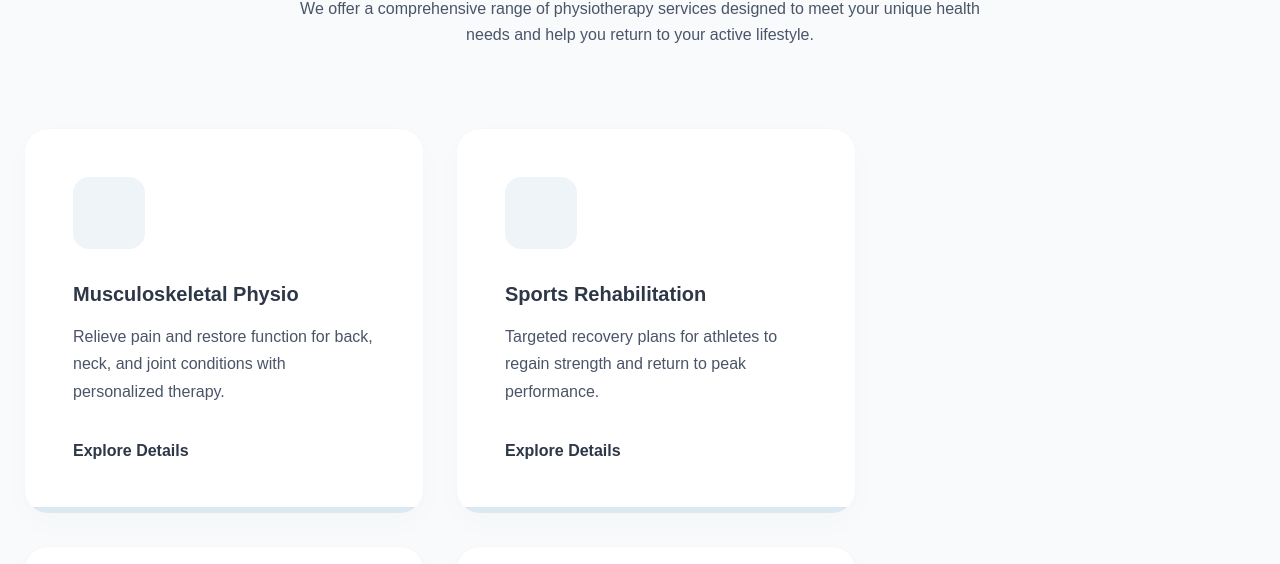
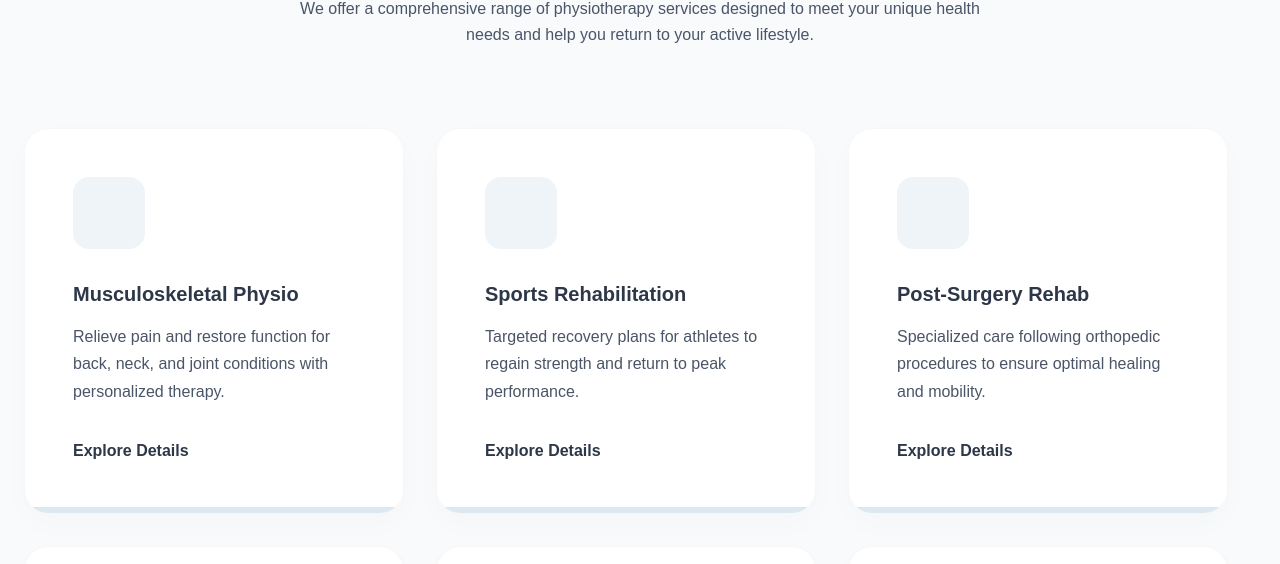
Before and after one commit to thatipallyvinodkumar167/Physiotattva, a React (Create React App) app: page / in a window 1280 px wide. Shown: the part 1818-2382 px from the top of the page. Built offline with nearby package versions, Linux system fonts and the light colour scheme; some icons are missing.

Commit message:
Fix grid columns and card widths for Services and Treatments pages

```diff
--- a/src/pages/ServicesPage.jsx
+++ b/src/pages/ServicesPage.jsx
@@ -79,7 +79,7 @@ const Services = ({ limit }) => {
                 {/* Services Grid */}
                 <Grid container spacing={4}>
                     {displayedServices.map((service, index) => (
-                        <Grid item xs={12} sm={4} md={4} key={index}>
+                        <Grid item xs={12} sm={6} md={4} lg={4} key={index}>
                             <motion.div
                                 initial={{ opacity: 0, y: 30 }}
                                 whileInView={{ opacity: 1, y: 0 }}
@@ -89,7 +89,7 @@ const Services = ({ limit }) => {
                             >
                                 <Card
                                     sx={{
-                                        maxWidth: 400,
+                                        maxWidth: 380,
                                         width: '100%',
                                         mx: 'auto',
                                         position: 'relative',
--- a/src/pages/TreatmentsPage.jsx
+++ b/src/pages/TreatmentsPage.jsx
@@ -104,7 +104,7 @@ const TreatmentsPage = () => {
                 <Container maxWidth="lg">
                     <Grid container spacing={4}>
                         {treatments.map((treatment, index) => (
-                            <Grid item xs={12} sm={6} lg={4} key={index} display="flex" justifyContent="center">
+                            <Grid item xs={12} sm={6} md={4} lg={4} key={index} display="flex" justifyContent="center">
                                 <motion.div
                                     initial={{ opacity: 0, y: 20 }}
                                     whileInView={{ opacity: 1, y: 0 }}
@@ -115,7 +115,8 @@ const TreatmentsPage = () => {
                                     <Card
                                         sx={{
                                             maxWidth: 360,
-                                            height: '100%',
+                                            width: '100%',
+                                            height: '100%',      // 🔒 equal height
                                             display: 'flex',
                                             flexDirection: 'column',
                                             borderRadius: 4,
@@ -126,13 +127,18 @@ const TreatmentsPage = () => {
                                             },
                                         }}
                                     >
+
                                         <CardMedia
                                             component="img"
-                                            height="180"
                                             image={treatment.image}
                                             alt={treatment.title}
-                                            sx={{ objectFit: 'cover' }}
+                                            sx={{
+                                                height: 200,          // 🔒 fixed height
+                                                width: '100%',        // 🔒 full width
+                                                objectFit: 'cover',   // ✨ prevents stretching
+                                            }}
                                         />
+
                                         <CardContent sx={{ flexGrow: 1, p: 3 }}>
                                             <Box sx={{ display: 'flex', justifyContent: 'space-between', alignItems: 'center', mb: 2 }}>
                                                 <Typography variant="h6" sx={{ fontWeight: 600 }}>
```
